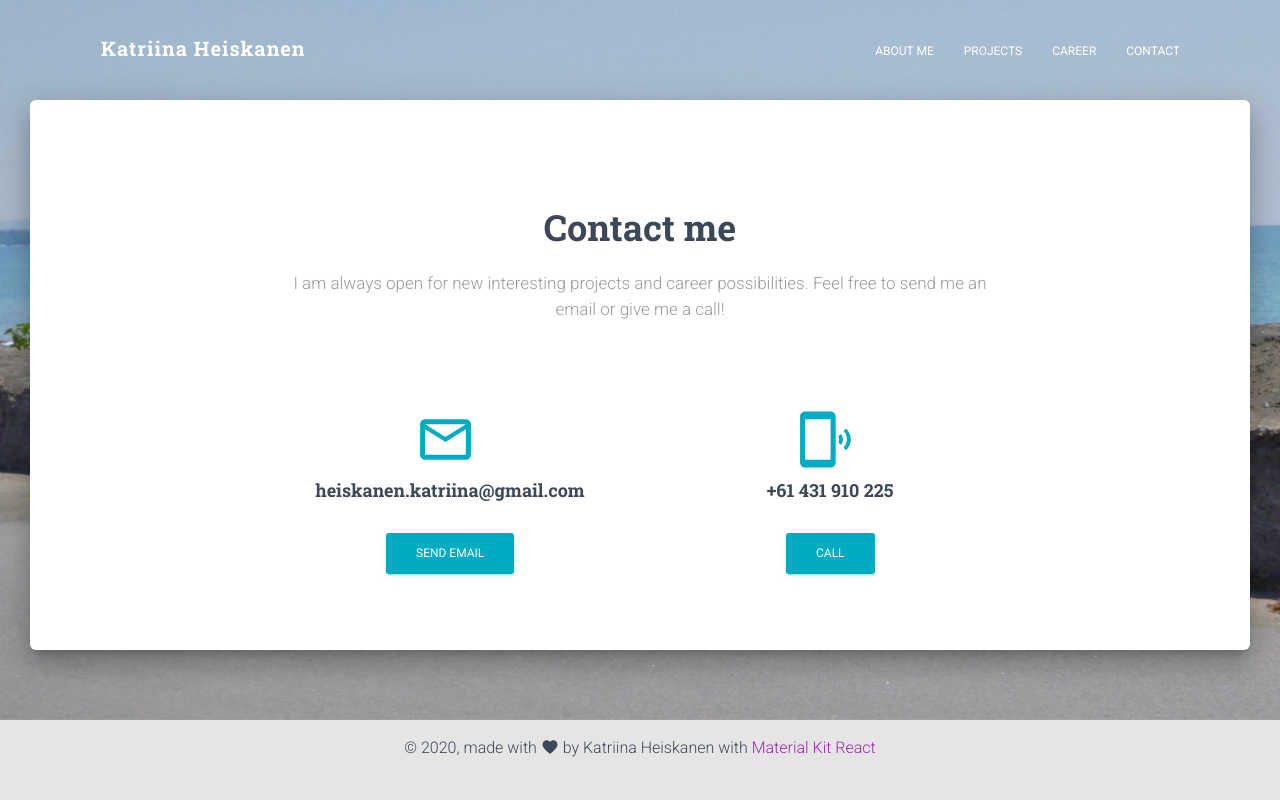
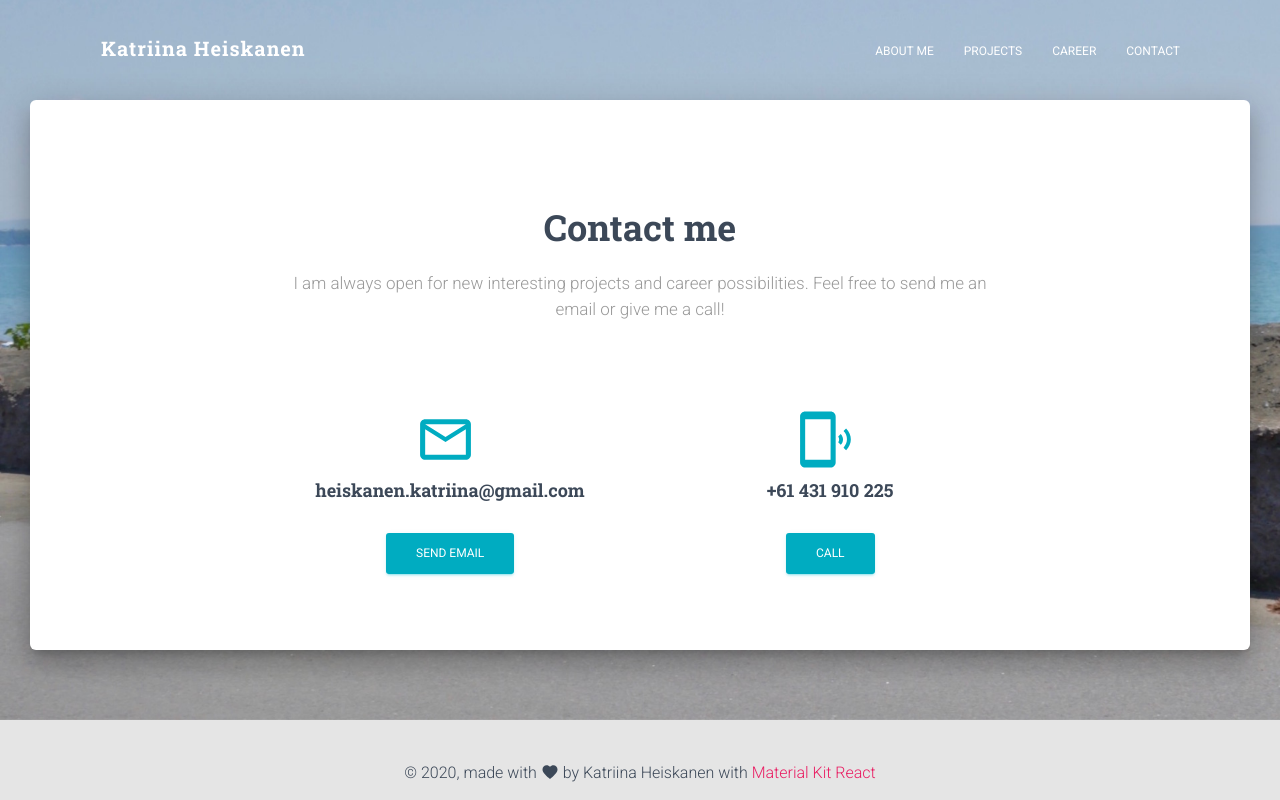
Before and after one commit to Kathei/Kathei.github.io, a React (Create React App) app: page /contact in a window 1280 px wide. Built offline with nearby package versions, Linux system fonts and the light colour scheme.

Commit message:
Footer style fixes

```diff
--- a/src/assets/jss/material-kit-react/components/footerStyle.js
+++ b/src/assets/jss/material-kit-react/components/footerStyle.js
@@ -1,4 +1,4 @@
-import { container, primaryColor } from "assets/jss/material-kit-react.js";
+import { container, roseColor } from "assets/jss/material-kit-react.js";
 
 const footerStyle = {
   block: {
@@ -9,7 +9,6 @@ const footerStyle = {
     textTransform: "uppercase",
     borderRadius: "3px",
     textDecoration: "none",
-    position: "relative",
     display: "block"
   },
   left: {
@@ -26,10 +25,12 @@ const footerStyle = {
     textAlign: "center",
     display: "flex",
     zIndex: "2",
-    position: "relative"
+    position: "fixed",
+    bottom: "0",
+    width: "100%"
   },
   a: {
-    color: primaryColor,
+    color: roseColor,
     textDecoration: "none",
     backgroundColor: "transparent"
   },
```
